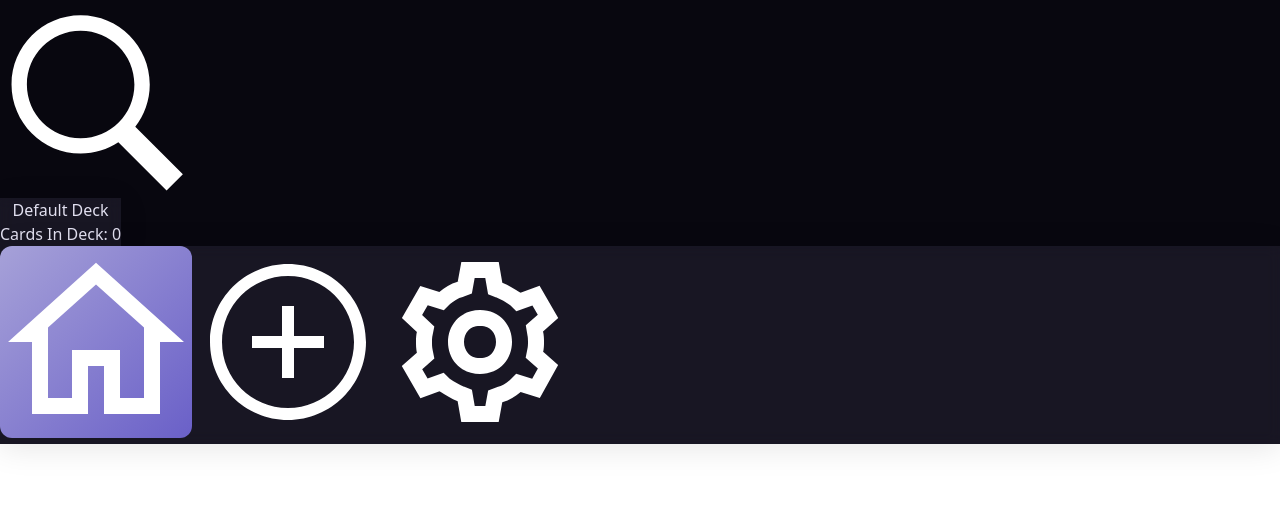
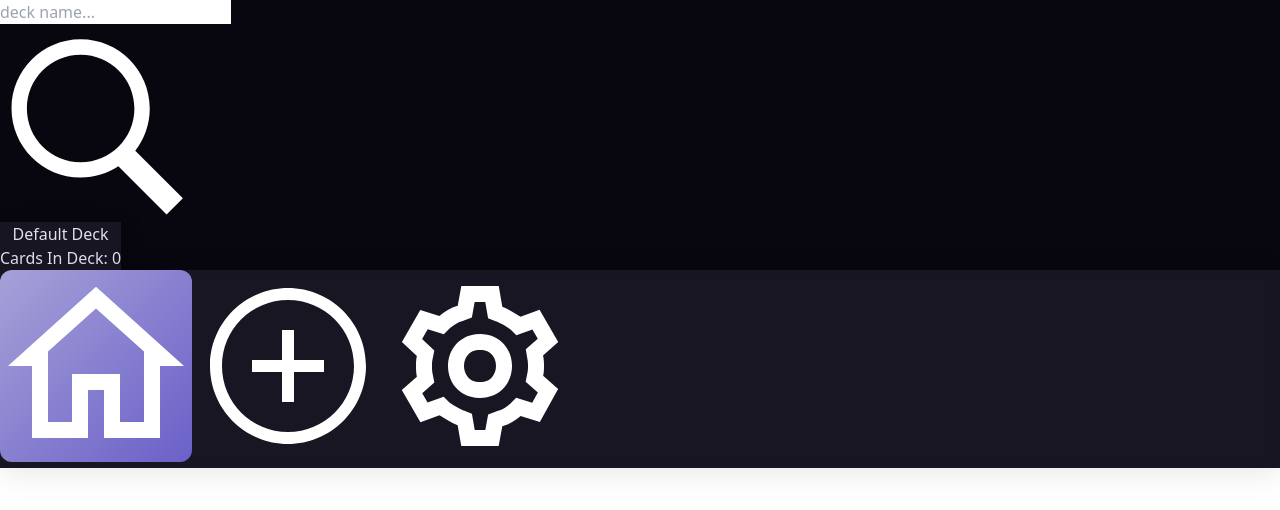
Before and after one commit to krystiano13/flashcard-app, a React (Vite) app: page / in a window 1280 px wide. Shown: the top 510 px of the page. Built offline with nearby package versions, Linux system fonts and the light colour scheme.

Commit message:
create searchbar for home view

```diff
--- a/package.json
+++ b/package.json
@@ -12,7 +12,6 @@
   "dependencies": {
     "@capacitor/android": "^5.7.2",
     "@capacitor/core": "^5.7.2",
-    "prop-types": "^15.8.1",
     "react": "^18.2.0",
     "react-dom": "^18.2.0",
     "react-router": "^6.22.3",
--- a/src/components/Home/DeckCard.tsx
+++ b/src/components/Home/DeckCard.tsx
@@ -1,4 +1,4 @@
-// @ts-ignore
+import type { FC } from "react";
 import React from "react";
 
 interface Props {
@@ -6,11 +6,11 @@ interface Props {
     cardsInDeck: Number
 }
 
-export function DeckCard({ title, cardsInDeck }):React.FC<Props> {
+export const DeckCard:FC<Props> = ({ title, cardsInDeck }) => {
     return (
         <button className="w-full glassomorph1 flex flex-col gap-2 rounded-lg border-solid border-[1px] p-2">
             <h2 className="text-txt text-2xl font-semibold">{ title }</h2>
-            <p className="text-txt text-lg font-light">Cards In Deck: { cardsInDeck }</p>
+            <p className="text-txt text-lg font-light">Cards In Deck: { cardsInDeck.toString() }</p>
         </button>
     )
 }
--- /dev/null
+++ b/src/components/Home/SearchBar.tsx
@@ -0,0 +1,32 @@
+// react imports
+import React, { useState } from "react";
+
+// assets
+// @ts-ignore
+import searchIcon from '../../../public/icons/search-icon.svg';
+
+export function SearchBar() {
+    const [searchOpen, setSearchOpen] = useState<boolean>(false);
+    return (
+        <section id="search" className="w-full h-[10vh] bg flex items-center justify-between p-5">
+            <form>
+                <input
+                    className={`
+                         p-2 outline-0 bg-transparent border-b-[1px] border-primary border-solid text-txt
+                         ${searchOpen ? 'scale-x-100 opacity-100' : 'scale-x-0 opacity-0'}
+                         transition-all origin-right w-[100%]
+                        `}
+                    name="deck"
+                    type="text"
+                    placeholder="deck name..."
+                />
+            </form>
+            <button
+                onClick={() => setSearchOpen(prev => !prev)}
+                className={`${searchOpen && 'chosen'} nav-button w-10 p-1.5 rounded-xl`}
+            >
+                <img src={searchIcon} alt="search icon"/>
+            </button>
+        </section>
+    )
+}
--- a/src/index.css
+++ b/src/index.css
@@ -14,6 +14,8 @@
 .bg-primary { background-color: var(--primary); }
 .bg-secondary { background-color: var(--secondary); }
 .bg-accent { background-color: var(--accent); }
+
+.border-primary { border-color: var(--primary); }
 
 .text-txt { color: var(--text); }
 .text-bg { color: var(--bg); }
--- a/src/views/Home/Home.tsx
+++ b/src/views/Home/Home.tsx
@@ -1,26 +1,15 @@
 // react imports
-import { useState } from "react";
+import React, { useState } from "react";
 
 // components
 import { Nav } from '../../components/Nav.js';
 import { DeckCard } from "../../components/Home/DeckCard.js";
-
-// assets
-// @ts-ignore
-import searchIcon from '../../../public/icons/search-icon.svg';
+import { SearchBar } from "../../components/Home/SearchBar";
 
 export function Home() {
-    const [searchOpen, setSearchOpen] = useState<boolean>(false);
     return (
         <main className="w-[100vw] h-[100vh] bg flex flex-col justify-between">
-            <section id="search" className="w-full h-[10vh] bg flex items-center justify-end p-5">
-                <button
-                    onClick={() => setSearchOpen(prev => !prev)}
-                    className={`${searchOpen && 'chosen'} nav-button w-10 p-1.5 rounded-xl`}
-                >
-                    <img src={searchIcon} alt="search icon" />
-                </button>
-            </section>
+            <SearchBar />
             <section id="content" className="h-[80vh] p-3 flex flex-col gap-4">
                 <DeckCard title="Default Deck" cardsInDeck={0} />
             </section>
```
Also changed, not shown: 1 other file (tests, documents, lock files or other folders).
